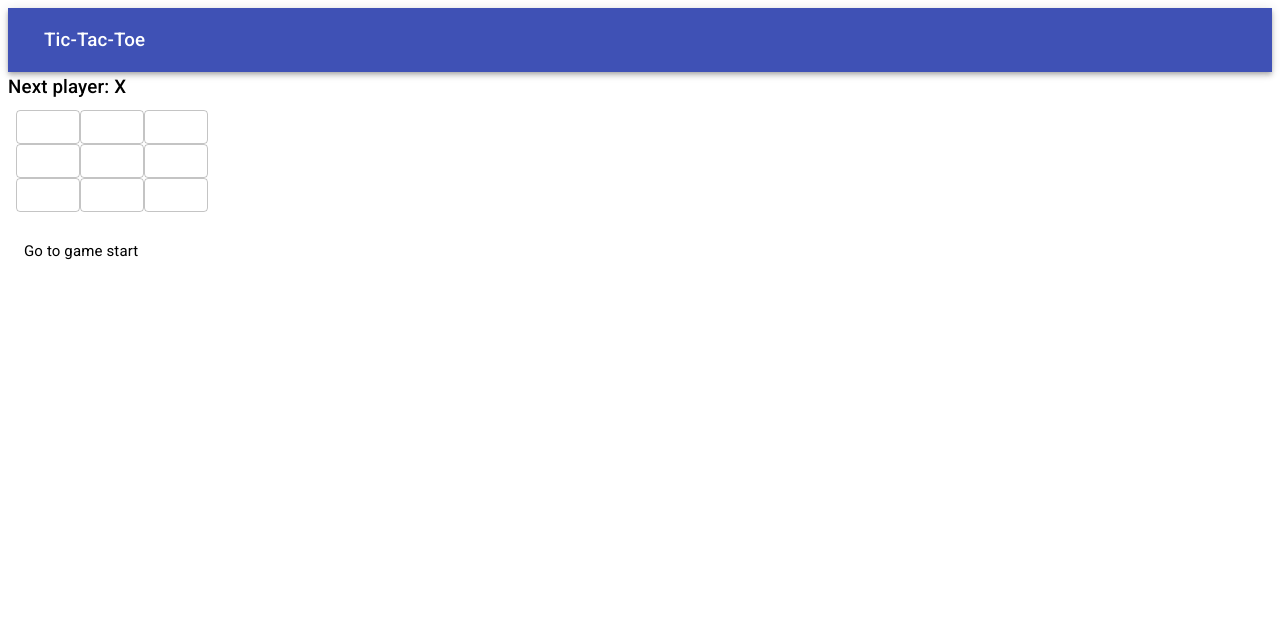
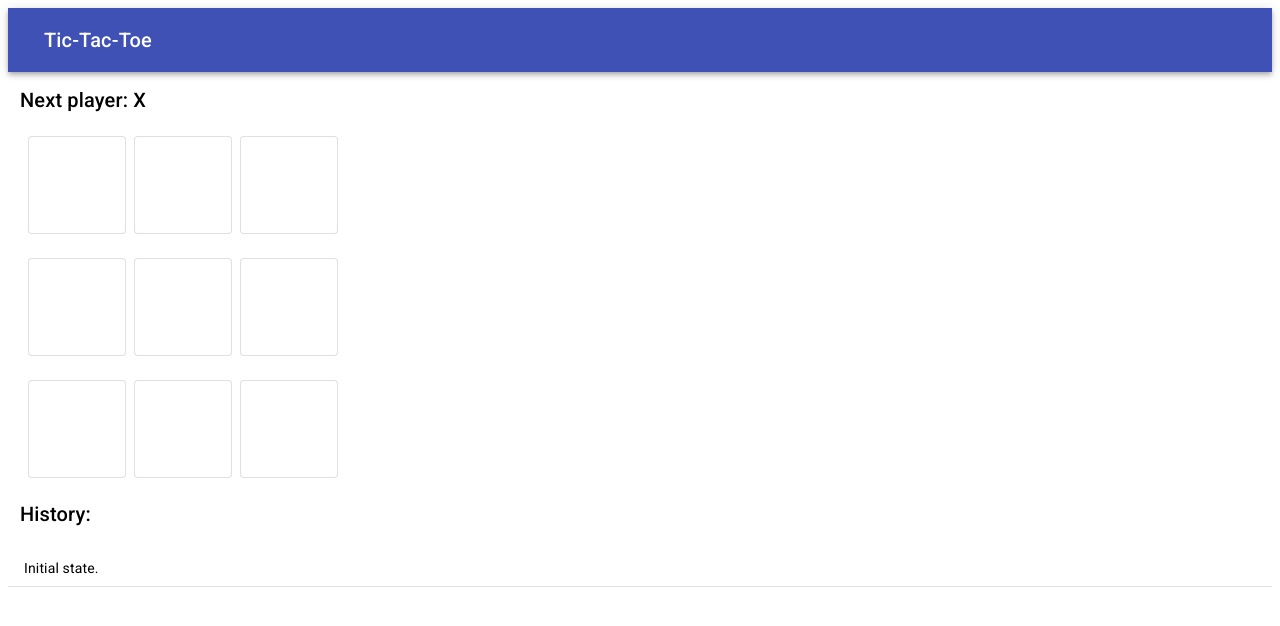
Before and after one commit to keiichiw/react-tutorial-ts, a React (Create React App) app: page / in a window 1280 px wide. Shown: the top 626 px of the page. Built offline with nearby package versions, Linux system fonts and the light colour scheme.

Commit message:
Improve styles

```diff
--- a/src/board.tsx
+++ b/src/board.tsx
@@ -1,7 +1,29 @@
 import React from "react";
 import CSS from "csstype";
-import Button from "@material-ui/core/Button";
-import Grid from "@material-ui/core/Grid";
+import { Typography, Grid, Paper } from "@material-ui/core";
+import { makeStyles } from "@material-ui/core/styles";
+
+const useStyles = makeStyles((theme) => ({
+  square: {
+    display: "flex",
+    flexWrap: "wrap",
+    "& > *": {
+      width: theme.spacing(12),
+      height: theme.spacing(12),
+    },
+    "&:hover": {
+      borderColor: "red",
+    },
+  },
+  mark: {
+    textAlign: "center",
+    height: theme.spacing(12),
+    width: theme.spacing(12),
+    display: "flex",
+    flexDirection: "column",
+    justifyContent: "center",
+  },
+}));
 
 type SquareProps = {
   onClick: () => void;
@@ -10,15 +32,22 @@ type SquareProps = {
 };
 
 function Square(props: SquareProps) {
+  const classes = useStyles();
+
   return (
-    <Button
+    <div>
+      <Paper
+        elevation={15}
         variant="outlined"
-      className="square"
+        className={classes.square}
         onClick={props.onClick}
         style={props.style}
       >
+        <Typography variant="h4" className={classes.mark}>
           {props.value}
-    </Button>
+        </Typography>
+      </Paper>
+    </div>
   );
 }
 
@@ -41,12 +70,14 @@ class Board extends React.Component<BoardProps> {
     }
 
     return (
+      <Grid item spacing={1}>
         <Square
           key={i}
           style={style}
           value={this.props.squares[i]}
           onClick={() => this.props.onClick(i)}
         />
+      </Grid>
     );
   }
 
@@ -59,7 +90,7 @@ class Board extends React.Component<BoardProps> {
       }
       const key = `row-${i}`;
       board.push(
-        <Grid container item xs={12} spacing={3} key={key}>
+        <Grid container item xs={12} spacing={1} key={key}>
           {row}
         </Grid>
       );
--- a/src/game.tsx
+++ b/src/game.tsx
@@ -1,8 +1,30 @@
 import React from "react";
 import { Typography, List, ListItem, ListItemText } from "@material-ui/core";
+import { withStyles, createStyles } from "@material-ui/core/styles";
+import { Theme } from "@material-ui/core/styles/createMuiTheme";
 
 import Board from "./board";
-type GameProps = {};
+
+const styles = (theme: Theme) =>
+  createStyles({
+    root: {
+      "& h6": {
+        margin: "12px",
+      },
+    },
+    gameBoard: {
+      margin: "20px",
+    },
+    history: {},
+  });
+
+type GameProps = {
+  classes: {
+    root: string;
+    gameBoard: string;
+    history: string;
+  };
+};
 
 type HistoryElem = {
   pos?: number;
@@ -16,7 +38,8 @@ type GameState = {
   selectedMove: number | null;
 };
 
-class Game extends React.Component<GameProps, GameState> {
+const Game = withStyles(styles)(
+  class extends React.Component<GameProps, GameState> {
     constructor(props: GameProps) {
       super(props);
       this.state = {
@@ -74,21 +97,22 @@ class Game extends React.Component<GameProps, GameState> {
     }
 
     render() {
+      const { classes } = this.props;
       const history = this.state.history;
       const current = history[this.state.stepNumber];
       const result = calculateWinner(current.squares);
 
       const moves = history.map((step, move) => {
         let desc;
-      if (step.pos) {
+        if (step.pos !== undefined) {
           const row = Math.floor(step.pos / 3) + 1;
           const col = (step.pos % 3) + 1;
-        desc = `Go to move #${move}: (row=${row}, col=${col})`;
+          desc = `Move #${move}: (${row}, ${col})`;
         } else {
-        desc = "Go to game start";
+          desc = "Initial state.";
         }
         return (
-        <ListItem key={move} button>
+          <ListItem key={move} button dense divider>
             <ListItemText
               onClick={() => this.jumpTo(move)}
               onMouseOver={() => this.selectMove(step.pos)}
@@ -109,9 +133,9 @@ class Game extends React.Component<GameProps, GameState> {
       }
 
       return (
-      <div className="game">
+        <div className={classes.root}>
           <Typography variant="h6">{status}</Typography>
-        <div className="game-board">
+          <div className={classes.gameBoard}>
             <Board
               squares={current.squares}
               selectedMove={this.state.selectedMove}
@@ -119,13 +143,15 @@ class Game extends React.Component<GameProps, GameState> {
               onClick={(i) => this.handleClick(i)}
             />
           </div>
-        <div className="history">
+          <Typography variant="h6">History:</Typography>
+          <div className={classes.history}>
             <List>{moves}</List>
           </div>
         </div>
       );
     }
   }
+);
 
 function calculateWinner(squares: Array<string>) {
   const lines = [
@@ -158,4 +184,4 @@ function calculateWinner(squares: Array<string>) {
   };
 }
 
-export default Game;
+export default withStyles(styles)(Game);
--- a/src/index.css
+++ /dev/null
@@ -1,54 +0,0 @@
-html {
-  font-size: 15px;
-}
-
-.board-row:after {
-  clear: both;
-  content: "";
-  display: table;
-}
-
-.status {
-  margin-bottom: 10px;
-}
-
-.square {
-  background: #fff;
-  border: 1px solid #999;
-  float: left;
-  font-size: 24px;
-  font-weight: bold;
-  line-height: 34px;
-  height: 34px;
-  margin-right: -1px;
-  margin-top: -1px;
-  padding: 0;
-  text-align: center;
-  width: 34px;
-}
-
-.square:focus {
-  outline: none;
-}
-
-.kbd-navigation .square:focus {
-  background: #ddd;
-}
-
-.game {
-  /* display: flex; */
-  /* flex-direction: row; */
-}
-
-.game-board {
-  margin: 20px;
-}
-
-h1 {
-  font-size: 1.2rem;
-}
-
-h2 {
-  font-size: 1rem;
-  color: red;
-}
--- a/src/index.tsx
+++ b/src/index.tsx
@@ -1,7 +1,6 @@
 import ReactDOM from "react-dom";
 import { AppBar, Toolbar, IconButton, Typography } from "@material-ui/core";
 
-import "./index.css";
 import Game from "./game";
 
 function Main() {
```
Lines whose indentation alone changed are shown as unchanged.
